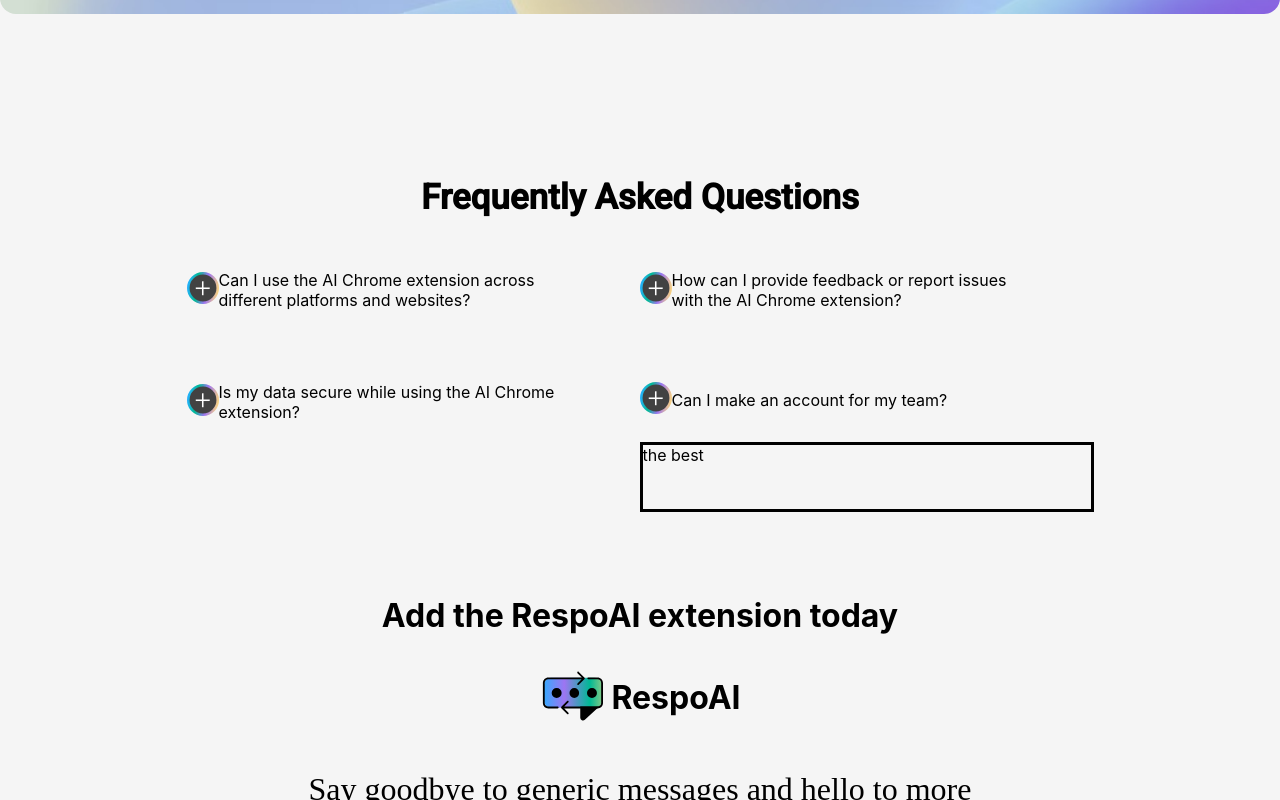
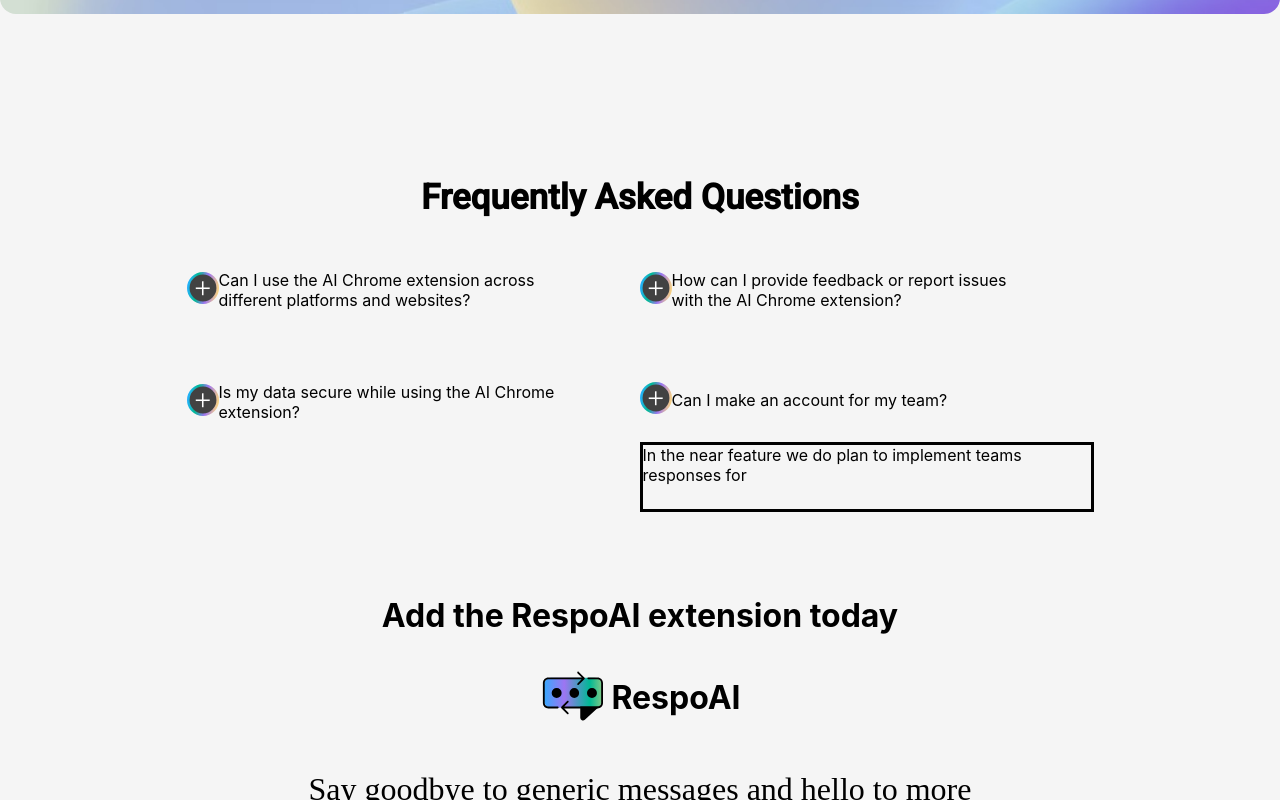
Before and after one commit to Bestnogm1/RespoAiwebsite, a React (Create React App) app: page / in a window 1280 px wide. Both pictures are taken after a click on the button 696 px from the left and 3548 px from the top of the page. Shown: the part 3148-3948 px from the top of the page. Built offline with nearby package versions, Linux system fonts and the light colour scheme.

Commit message:
fixeing words

```diff
--- a/src/RespoAiQuestions/RespoAiQuestions.jsx
+++ b/src/RespoAiQuestions/RespoAiQuestions.jsx
@@ -100,7 +100,7 @@
               className="RespoAiAllQuestionsDropDescription"
               style={{ display: toggle4 ? "none" : "block" }}
             >
-              the best
+              In the near feature we do plan to implement teams responses for
             </div>
           </div>
           {/* <div className="RespoAiAllQuestionsDropIcon">
```
